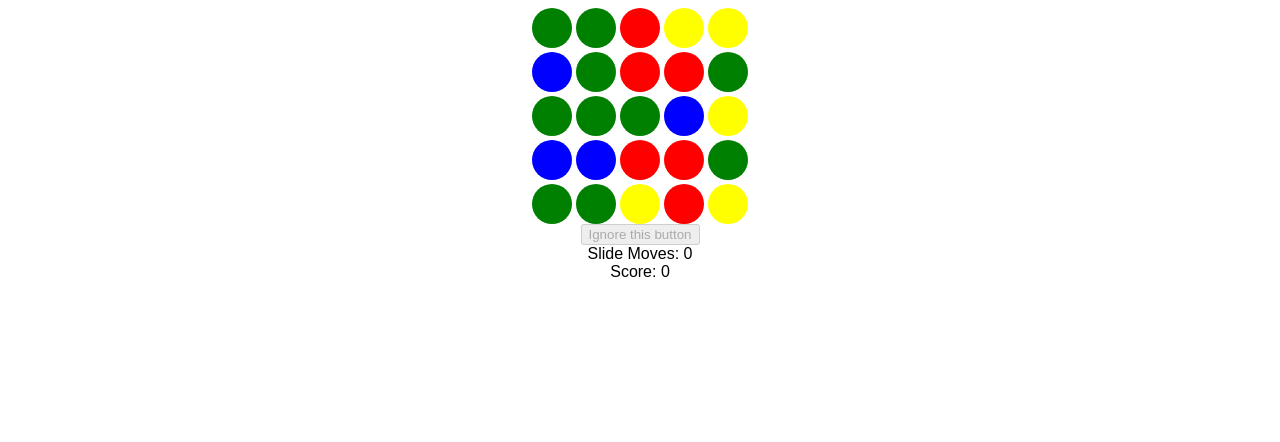
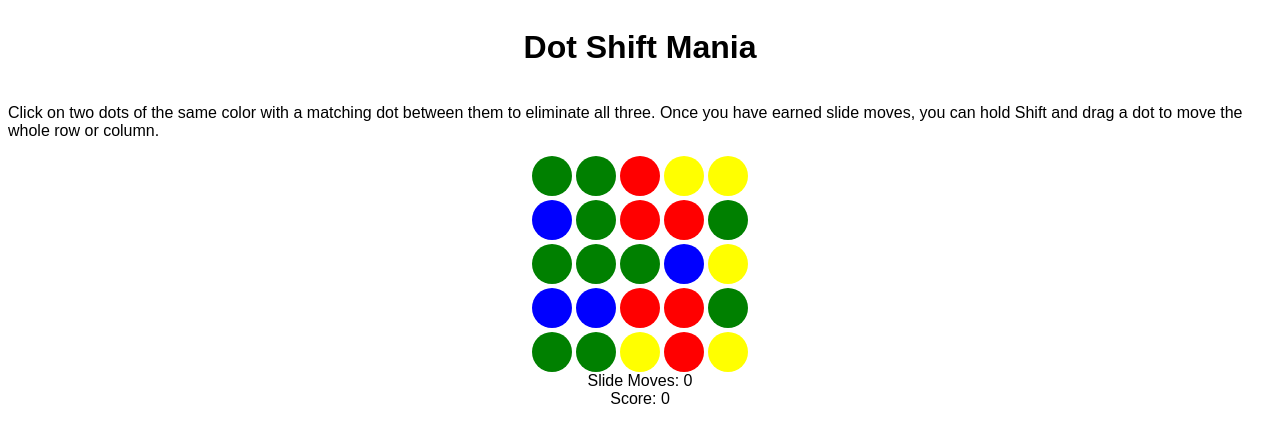
Before and after one commit to SanjayRedScarf/3inRowWithSlide, a plain HTML site: page index.html in a window 1280 px wide. Drawn offline with Linux system fonts and the light colour scheme.

Commit message:
Added instructions, removed button, opacity change
Added a header and instructions
Removed the redundant button
The lightened opacity used to stay on the dots after the slide move was done. This is now fixed.

```diff
--- a/index.html
+++ b/index.html
@@ -7,8 +7,10 @@
     <link rel="stylesheet" href="styles.css">
 </head>
 <body>
+    <h1>Dot Shift Mania </h1>
+    <p>Click on two dots of the same color with a matching dot between them to eliminate all three. Once you have earned slide moves, you can hold Shift and drag a dot to move the whole row or column.</p>
     <div id="game-container"></div>
-    <button id="slide" disabled>Ignore this button</button>
+
     <div>Slide Moves: <span id="slide-moves">0</span></div>
     <div>Score: <span id="score">0</span></div>
     <script src="script.js"></script>
```
